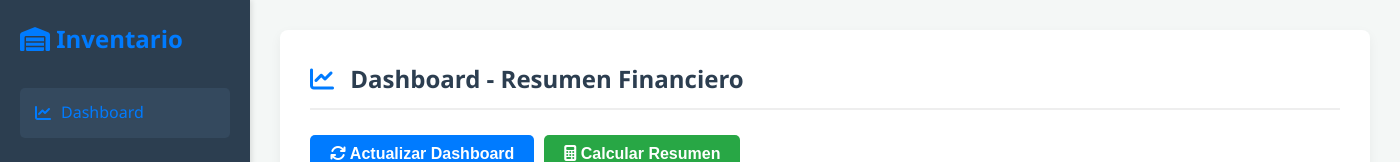
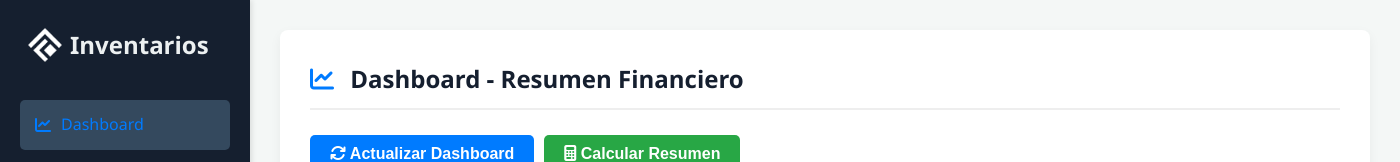
Before and after one commit to nnicolasluna/inventarios, an Electron app: page index.html in a window 1400 px wide. Shown: the top 162 px of the page. Drawn offline with nearby package versions, Linux system fonts and the light colour scheme; no server answers.

Commit message:
cambios de colores

```diff
--- a/estilo.css
+++ b/estilo.css
@@ -4,7 +4,7 @@
   --secondary-color: #28a745;
   --danger-color: #dc3545;
   --background-color: #f4f7f6;
-  --sidebar-color: #2c3e50;
+  --sidebar-color: #151f2f;
   --text-light: #ecf0f1;
   --card-bg: #ffffff;
   --warning-color: #ffc107;
@@ -38,7 +38,12 @@ body {
   font-size: 1.5rem;
   font-weight: bold;
   margin-bottom: 30px;
-  color: var(--primary-color);
+  /* color: var(--primary-color); */
+  display: flex;
+  align-items: center;
+}
+.logo img {
+  max-width: 50px;
 }
 .sidebar-nav a {
   display: flex;
--- a/index.html
+++ b/index.html
@@ -18,7 +18,7 @@
         <!-- Barra Lateral -->
         <aside class="sidebar">
             <div class="logo">
-                <i class="fas fa-warehouse"></i> Inventario
+                <img src="blancolgo.png" alt=""> Inventarios
             </div>
             <nav class="sidebar-nav">
                 <a href="#dashboard" class="active" data-section="dashboard">
@@ -321,7 +321,7 @@
             <!-- Sección 7: Configuración -->
             <section id="configuracion" class="content-section">
                 <h2><i class="fas fa-cog"></i> Configuración de Base de Datos</h2>
-                <div class="config-actions">
+                <!-- <div class="config-actions">
                     <p>Esta acción **creará/verificará** las pestañas necesarias en Google Sheet.</p>
                     <button id="iniciarDBBtn" class="btn primary-btn">
                         <i class="fas fa-play-circle"></i> Iniciar Base de Datos
@@ -334,7 +334,7 @@
                         <i class="fas fa-sync-alt"></i> Resetear Base de Datos
                     </button>
                 </div>
-                <div id="statusConfig" class="status-message"></div>
+                <div id="statusConfig" class="status-message"></div> -->
             </section>
         </main>
     </div>
--- a/script.js
+++ b/script.js
@@ -96,12 +96,12 @@ function populateCategories(categories) {
 
 function setupForms() {
     // Configuración
-    document.getElementById('iniciarDBBtn').addEventListener('click', () => handleConfigAction('iniciar'));
+    /* document.getElementById('iniciarDBBtn').addEventListener('click', () => handleConfigAction('iniciar'));
     document.getElementById('resetDBBtn').addEventListener('click', () => {
         if (window.confirm("¡ADVERTENCIA! ¿Deseas RESETEAR TODA la base de datos? Esto es irreversible.")) {
             handleConfigAction('resetear');
         }
-    });
+    }); */
 
     // Categorías y Productos
     document.getElementById('categoriaForm').addEventListener('submit', (e) => handlePostAction(e, 'agregarCategoria', 'statusCategoria'));
```
Also changed, not shown: blancolgo.png (added).
